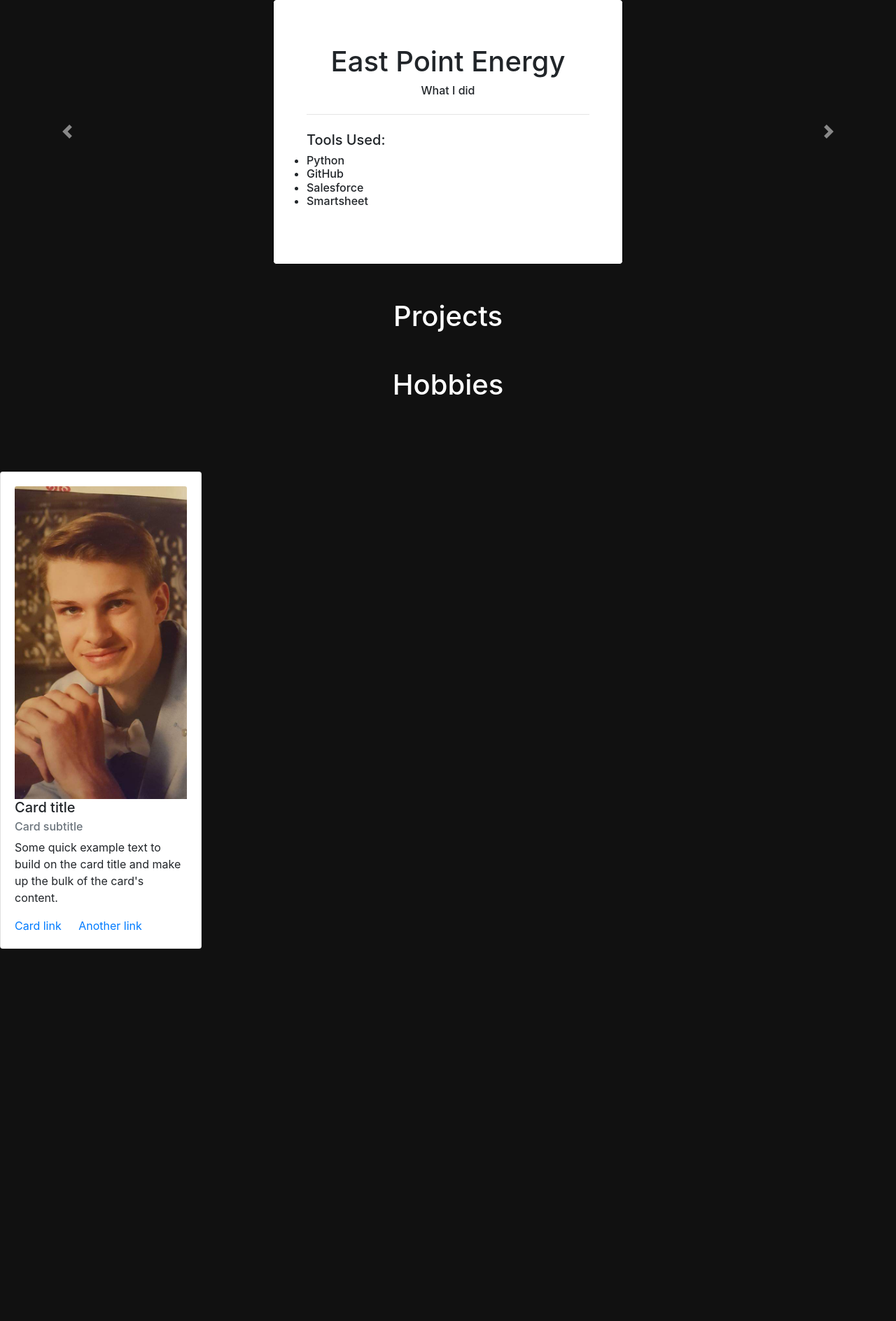
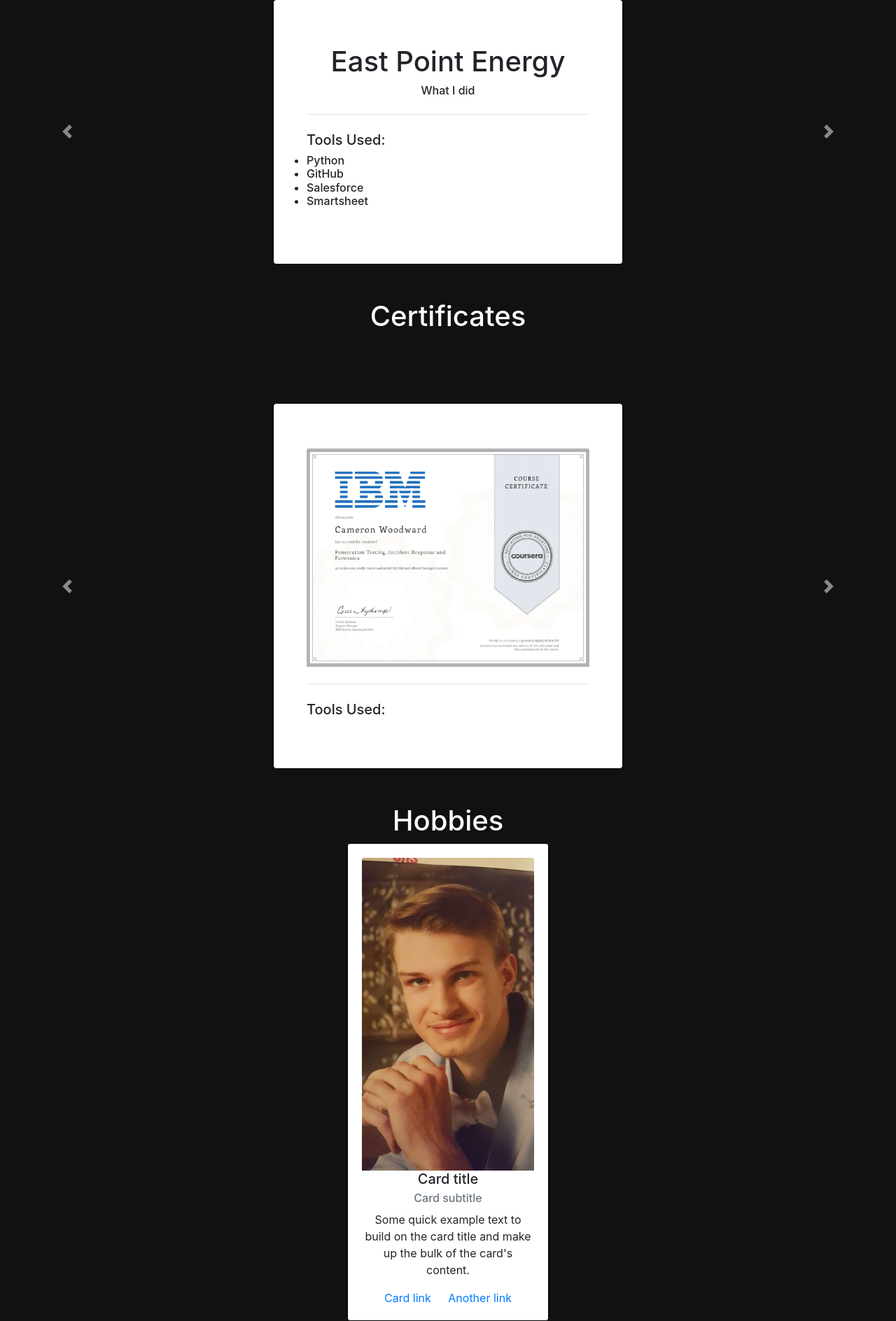
Before and after one commit to cnw2bx/portfolio_website, a Django app: page / in a window 1280 px wide. Shown: the part 1084-2972 px from the top of the page at 70% size. Before the commit the page ends 2440 px from the top, so only its background shows below. Run offline with Django 3.2, Linux system fonts and the light colour scheme; some libraries are stand-ins or nearby versions.

Commit message:
Added certificates

```diff
--- a/homepage/static/homepage/css/card.css
+++ b/homepage/static/homepage/css/card.css
@@ -1,3 +1,7 @@
 .card
 {
-  margin-top: 100px;
+  max-width: 500px;
+  margin: 0 auto;
+  border: 0.08em solid black;
+  text-align: center;
+}
--- a/homepage/templates/homepage.html
+++ b/homepage/templates/homepage.html
@@ -161,8 +161,104 @@
 
 
   <h1 style="text-align: center; color: #fff; margin-top: 50px;">
-    Projects
+    Certificates
   </h1>
+
+  <div id="carouselExampleIndicators2" class="carousel slide" data-ride="carousel">
+    <ol class="carousel-indicators"  style="margin-top: 10px;">
+      <li data-target="#carouselExampleIndicators2" data-slide-to="0" class="active"></li>
+      <li data-target="#carouselExampleIndicators2" data-slide-to="1"></li>
+      <li data-target="#carouselExampleIndicators2" data-slide-to="2"></li>
+      <li data-target="#carouselExampleIndicators2" data-slide-to="3"></li>
+      <li data-target="#carouselExampleIndicators2" data-slide-to="4"></li>
+      <li data-target="#carouselExampleIndicators2" data-slide-to="5"></li>
+      <li data-target="#carouselExampleIndicators2" data-slide-to="6"></li>
+      <li data-target="#carouselExampleIndicators2" data-slide-to="7"></li>
+    </ol>
+    <div class="carousel-inner">
+      <div class="carousel-item active">
+        <div class="jumbotron" style="background-color: #fff;">
+          <div class="container">
+            <img class="card-img-top" src="{% static 'homepage/images/penetration_testing.jpg' %}" alt="Card image cap">
+            <hr class="my-4">
+            <h5 style="text-align: left;">Tools Used:</h5>
+
+          </div>
+        </div>
+      </div>
+      <div class="carousel-item">
+        <div class="jumbotron" style="background-color: #fff;">
+          <div class="container">
+            <img class="card-img-top" src="{% static 'homepage/images/python_crashcourse.jpg' %}" alt="">
+            <hr class="my-4">
+            <h5 style="text-align: left;">Description:</h5>
+          </div>
+        </div>
+      </div>
+      <div class="carousel-item">
+        <div class="jumbotron" style="background-color: #fff;">
+          <div class="container">
+            <img class="card-img-top" src="{% static 'homepage/images/interacting_with_OS.jpg' %}" alt="">
+            <hr class="my-4">
+            <h5 style="text-align: left;">Description:</h5>
+          </div>
+        </div>
+      </div>
+      <div class="carousel-item">
+        <div class="jumbotron" style="background-color: #fff;">
+          <div class="container">
+            <img class="card-img-top" src="{% static 'homepage/images/intro_to_git.jpg' %}" alt="">
+            <hr class="my-4">
+            <h5 style="text-align: left;">Description:</h5>
+          </div>
+        </div>
+      </div>
+      <div class="carousel-item">
+        <div class="jumbotron" style="background-color: #fff;">
+          <div class="container">
+            <img class="card-img-top" src="{% static 'homepage/images/Intro_to_cyber_attacks.jpg' %}" alt="">
+            <hr class="my-4">
+            <h5 style="text-align: left;">Description:</h5>
+          </div>
+        </div>
+      </div>
+      <div class="carousel-item">
+        <div class="jumbotron" style="background-color: #fff;">
+          <div class="container">
+            <img class="card-img-top" src="{% static 'homepage/images/cyberThreat_detection_and_mitigation.jpg' %}" alt="">
+            <hr class="my-4">
+            <h5 style="text-align: left;">Description:</h5>
+          </div>
+        </div>
+      </div>
+      <div class="carousel-item">
+        <div class="jumbotron" style="background-color: #fff;">
+          <div class="container">
+            <img class="card-img-top" src="{% static 'homepage/images/cyber_attack_countermeasures.jpg' %}" alt="">
+            <hr class="my-4">
+            <h5 style="text-align: left;">Description:</h5>
+          </div>
+        </div>
+      </div>
+      <div class="carousel-item">
+        <div class="jumbotron" style="background-color: #fff;">
+          <div class="container">
+            <img class="card-img-top" src="{% static 'homepage/images/infrastructure_security.jpg' %}" alt="">
+            <hr class="my-4">
+            <h5 style="text-align: left;">Description:</h5>
+          </div>
+        </div>
+      </div>
+    </div>
+    <a class="carousel-control-prev" href="#carouselExampleIndicators2" role="button" data-slide="prev">
+      <span class="carousel-control-prev-icon" aria-hidden="true"></span>
+      <span class="sr-only">Previous</span>
+    </a>
+    <a class="carousel-control-next" href="#carouselExampleIndicators2" role="button" data-slide="next">
+      <span class="carousel-control-next-icon" aria-hidden="true"></span>
+      <span class="sr-only">Next</span>
+    </a>
+  </div>
 
 
   <h1 style="text-align: center; color: #fff; margin-top: 50px;">
```
Also changed, not shown: homepage/static/homepage/css/carousel.css (line endings or trailing spaces), homepage/static/homepage/images/Intro_to_cyber_attacks.JPG (added), homepage/static/homepage/images/cyberThreat_detection_and_mitigation.JPG (added), homepage/static/homepage/images/cyber_attack_countermeasures.JPG (added), homepage/static/homepage/images/infrastructure_security.JPG (added), homepage/static/homepage/images/interacting_with_OS.JPG (added), homepage/static/homepage/images/intro_to_git.JPG (added), homepage/static/homepage/images/penetration-testing-incident-response-and-forensics.png (added), homepage/static/homepage/images/penetration_testing.JPG (added), homepage/static/homepage/images/python_crashcourse.JPG (added), 1 other file.
